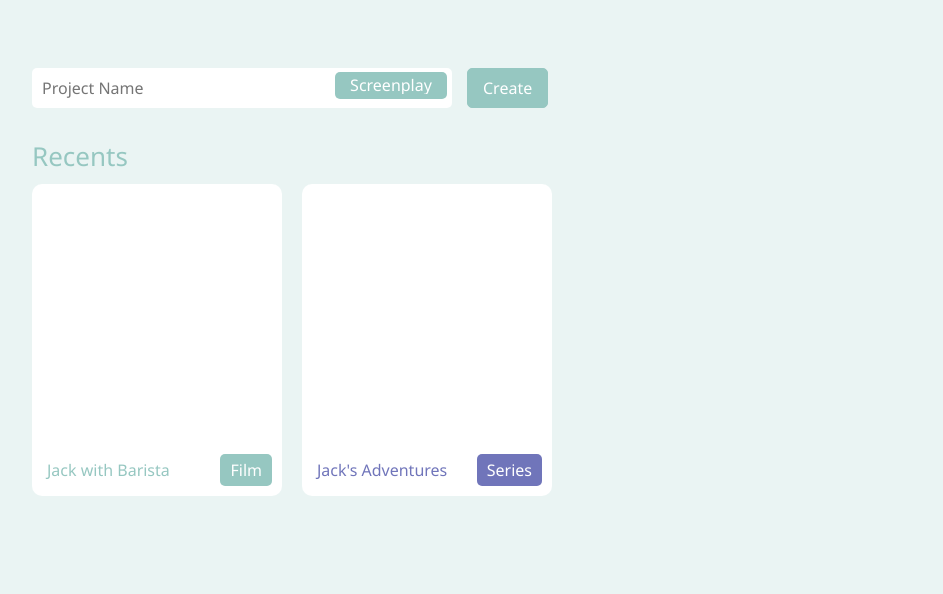
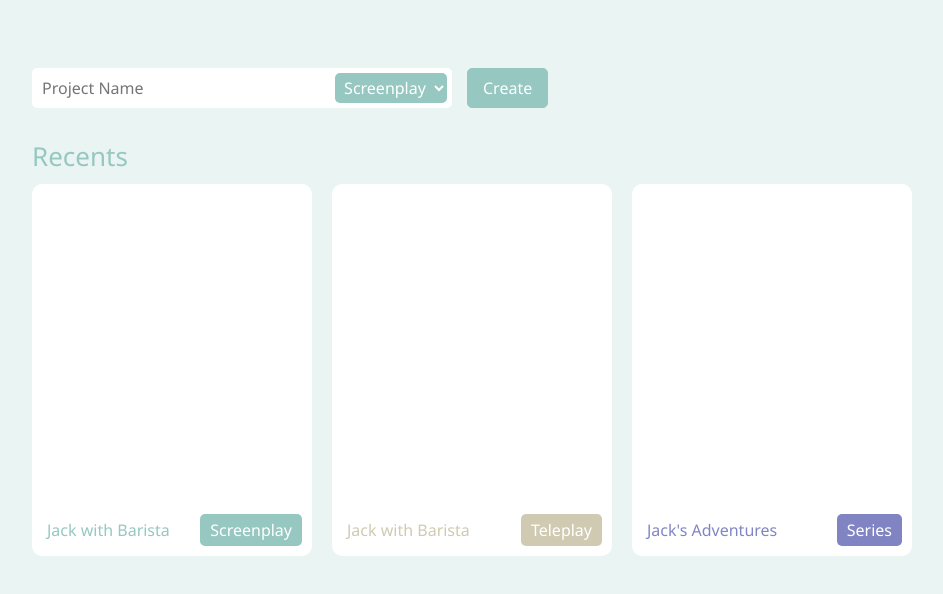
Before and after one commit to rarya618/Storia, a React (Create React App) app: page /#/ in a window 1280 px wide. Shown: the top 594 px of the page, without its empty margins (18-961 px from the left). Built offline with nearby package versions, Linux system fonts and the light colour scheme.

Commit message:
Added Document Id

```diff
--- a/package.json
+++ b/package.json
@@ -8,6 +8,7 @@
     "@testing-library/react": "^12.1.2",
     "@testing-library/user-event": "^13.5.0",
     "electron": "^16.0.7",
+    "firebase": "^9.6.3",
     "react": "^17.0.2",
     "react-dom": "^17.0.2",
     "react-router-dom": "^6.2.1",
--- a/src/App.css
+++ b/src/App.css
@@ -1,16 +1,4 @@
 /* Global Styles */
-.green-view {
-  background-color: rgba(150, 199, 193, 0.2);
-}
-
-.brown-view {
-  background-color: rgba(222, 217, 196, 0.4);
-}
-
-.purple-view {
-  background-color: rgba(97, 102, 179, 0.2);
-}
-
 .full-screen {
   min-height: 100vh;
 }
@@ -37,9 +25,9 @@ a {
   -webkit-app-region: drag;
 }
 
-.dropdown {
+/* .dropdown {
   -webkit-appearance: none;
-}
+} */
 
 /* Titlebar Styles */
 .title-bar {
@@ -47,14 +35,12 @@ a {
   margin: 0;
   position: relative;
   top: 0;
-}
-
-.standard {
   height: 38px;
 }
 
-.standard .title {
+.title-bar .title {
   padding: 7px;
+  text-transform: capitalize;
   margin: 0;
   height: 35px;
 }
@@ -64,6 +50,8 @@ a {
 }
 
 /* Spacing Styles */
+/* .prefix-spaced-suffix: {margin: prefix suffix;} */
+
 .spaced {
   margin: 10px 20px;
 }
@@ -93,53 +81,70 @@ a {
 }
 
 /* Color Styles */
+/* White */
 .white {
   background: #fff;
-}
-
-.green {
-  background: rgba(150, 199, 193, 1);
-}
-
-.purple {
-  background-color: rgba(97, 102, 179, 0.9);
-}
-
-.brown {
-  background: #D0CAB2;
-}
-
-.transparent {
-  background: transparent;
-  border: none;
 }
 
 .white-color {
   color: #fff;
 }
 
+/* Green */
+.green {
+  background: rgba(150, 199, 193, 1);
+}
+
 .green-color {
   color: rgba(150, 199, 193, 1);
-}
-
-.brown-color {
-  color: #D0CAB2;
-}
-
-.purple-color {
-  color: rgba(97, 102, 179, 0.9);
 }
 
 .green-border {
   border-color: rgba(150, 199, 193, 1) !important;
 }
 
-.brown-border {
-  border-color: #D0CAB2 !important;
+.green-view {
+  background-color: rgba(150, 199, 193, 0.2);
+}
+
+/* Purple */
+.purple {
+  background-color: rgba(97, 102, 179, 0.8);
+}
+
+.purple-color {
+  color: rgba(97, 102, 179, 0.8);
 }
 
 .purple-border {
-  border-color: rgba(97, 102, 179, 0.9) !important;
+  border-color: rgba(97, 102, 179, 0.8) !important;
+}
+
+.purple-view {
+  background-color: rgba(97, 102, 179, 0.2);
+}
+
+/* Brown */
+.brown {
+  background: rgba(208, 202, 178, 1);
+}
+
+.brown-color {
+  color: rgba(208, 202, 178, 1);
+}
+
+.brown-border {
+  border-color: rgba(208, 202, 178, 1) !important;
+}
+
+.brown-view {
+  background-color: rgba(208, 202, 178, 0.2);
+}
+
+/* Transparent */
+.transparent {
+  background: transparent;
+  border: none;
 }
 
 .no-border {
@@ -164,7 +169,7 @@ a {
 .box {
   padding: 10px 15px;
   margin: 10px;
-  width: 220px;
+  width: 250px;
   position: relative;
 }
 
@@ -190,12 +195,17 @@ a {
   right: 5px;
 }
 
+.text-box .dropdown {
+  top: 5px;
+  right: 5px;
+}
+
 input:focus, select:focus, textarea:focus {
   outline: none;
 }
 
 .preview {
-  height: 260px;
+  height: 320px;
 }
 
 .label {
@@ -203,7 +213,7 @@ input:focus, select:focus, textarea:focus {
 }
 
 .label.dropdown {
-  padding: 5px 15px;
+  padding: 3px 5px !important;
 }
 
 /* Button Formatting */
--- a/src/App.js
+++ b/src/App.js
@@ -4,6 +4,8 @@ import WriterView from './views/WriterView';
 import { HashRouter, Route, Routes, Outlet, Link } from "react-router-dom";
 
 import './App.css';
+
+// import firebase from 'firebase/compat/app';
 
 function NoMatch() {
   return (
@@ -16,7 +18,6 @@ function NoMatch() {
   );
 }
 
-
 function App() {
   return (
     <HashRouter>
@@ -24,7 +25,7 @@ function App() {
         <Routes>
           <Route exact path="/" element={<Outlet />}>
             <Route index element={<Home />}/>
-            <Route path="document" element={<WriterView />}/>
+            <Route path="document/:documentType/:documentId" element={<WriterView />}/>
             <Route path="*" element={<NoMatch />} />
           </Route>
 
--- a/src/components/NewProject.js
+++ b/src/components/NewProject.js
@@ -10,8 +10,8 @@ const NewProject = props => {
 				<select
 					className={"label dropdown round-5px white-color absolute center " + color + " no-border"}
 					onChange={e => props.changeColor(getClassCode(e.target.value))}>
-					<option value="Film" selected>Screenplay</option>
-					<option value="TV Episode">Teleplay</option>
+					<option value="Screenplay" selected>Screenplay</option>
+					<option value="Teleplay">Teleplay</option>
 					<option value="Series">Series</option>
 				</select>
 			</div>
--- a/src/components/Recent.js
+++ b/src/components/Recent.js
@@ -5,8 +5,9 @@ const Recent = props => {
         <div className="container">
 			<h1 className={"heading small left small-spaced-none " + props.color + "-color"}>Recents</h1>
 			<div className="row">
-				<RecentFile name="Jack with Barista" type="Film" id="film-jack-with-barista" />
-				<RecentFile name="Jack's Adventures" type="Series" id="series-jack-s-adventures" />
+				<RecentFile name="Jack with Barista" link="screenplay" type="Screenplay" id="hekfdr" />
+				<RecentFile name="Jack with Barista" link="teleplay" type="Teleplay" id="kdefsd" />
+				<RecentFile name="Jack's Adventures" link="series" type="Series" id="fedsfe" />
 			</div>
         </div>
     );
--- a/src/components/objects/RecentFile.js
+++ b/src/components/objects/RecentFile.js
@@ -2,14 +2,14 @@ import { Link } from "react-router-dom";
 
 // set class code
 export function getClassCode(text) {
-    switch (text) {
-        case 'Film':
+    switch (text.toLowerCase()) {
+        case 'screenplay':
             return "green";
 
-        case 'TV Episode':
-            return "green";
+        case 'teleplay':
+            return "brown";
 
-        case 'Series':
+        case 'series':
             return "purple";
     }
 
@@ -19,7 +19,7 @@ const RecentFile = props => {
     var classCode = getClassCode(props.type);
 
     return (
-        <Link to="/document">
+        <Link to={"/document/" + props.link + "/" + props.id}>
             <div
                 className={"box no-select round-10px white " + classCode + "-color"}>
                 <div className={"preview " + classCode + "-color"}></div>
--- a/src/index.js
+++ b/src/index.js
@@ -4,6 +4,36 @@ import ReactDOM from 'react-dom';
 import './index.css';
 import App from './App';
 import reportWebVitals from './reportWebVitals';
+
+// Import the functions you need from the SDKs you need
+import firebase from "firebase/compat/app";
+import 'firebase/compat/auth';
+import 'firebase/compat/firestore';
+
+import { getAnalytics } from "firebase/analytics";
+
+// TODO: Add SDKs for Firebase products that you want to use
+// https://firebase.google.com/docs/web/setup#available-libraries
+
+// Your web app's Firebase configuration
+// For Firebase JS SDK v7.20.0 and later, measurementId is optional
+const firebaseConfig = {
+  apiKey: "AIzaSyBN9KJNzTYhGa49v8PLjL8ZD9o0WKITBK8",
+  authDomain: "script-writer-studio.firebaseapp.com",
+  projectId: "script-writer-studio",
+  storageBucket: "script-writer-studio.appspot.com",
+  messagingSenderId: "512779335299",
+  appId: "1:512779335299:web:5332ee74f7b76278970db6",
+  measurementId: "G-Y5Q2W1TV0P"
+};
+
+// Initialize Firebase
+const app = firebase.initializeApp(firebaseConfig);
+const analytics = getAnalytics(app);
+
+// Use these for db & auth
+const db = app.firestore();
+const auth = firebase.auth();
 
 // const electron = window.require('electron');
 // const remote = electron.remote;
--- a/src/views/Home.js
+++ b/src/views/Home.js
@@ -8,7 +8,7 @@ function Home() {
 
     return (
         <div className={ color + "-view full-screen"}>
-            <div className="title-bar standard no-select drag transparent">
+            <div className="title-bar no-select drag transparent">
             </div>
             <div className="no-select spaced-small">
                 <NewProject color={color} changeColor={(color) => setColor(color)} />
--- a/src/views/WriterView.js
+++ b/src/views/WriterView.js
@@ -1,12 +1,16 @@
-import { Link } from "react-router-dom";
+import { Link, useParams } from "react-router-dom";
+
+import { getClassCode } from "../components/objects/RecentFile";
 
 function WriterView() {
+    let { documentType, documentId } = useParams();
+
     return (
         <>
-        <div className="title-bar menu no-select drag white">
+        <div className={"title-bar menu no-select drag white " + getClassCode(documentType)}>
+            <h1 className="heading title white-color">{documentType} View</h1>
         </div>
         <div className="container">
-            <h1>Writer View</h1>
             <Link to="/">Home</Link>
         </div>
         </>
```
Also changed, not shown: 1 other file (tests, documents, lock files or other folders).
